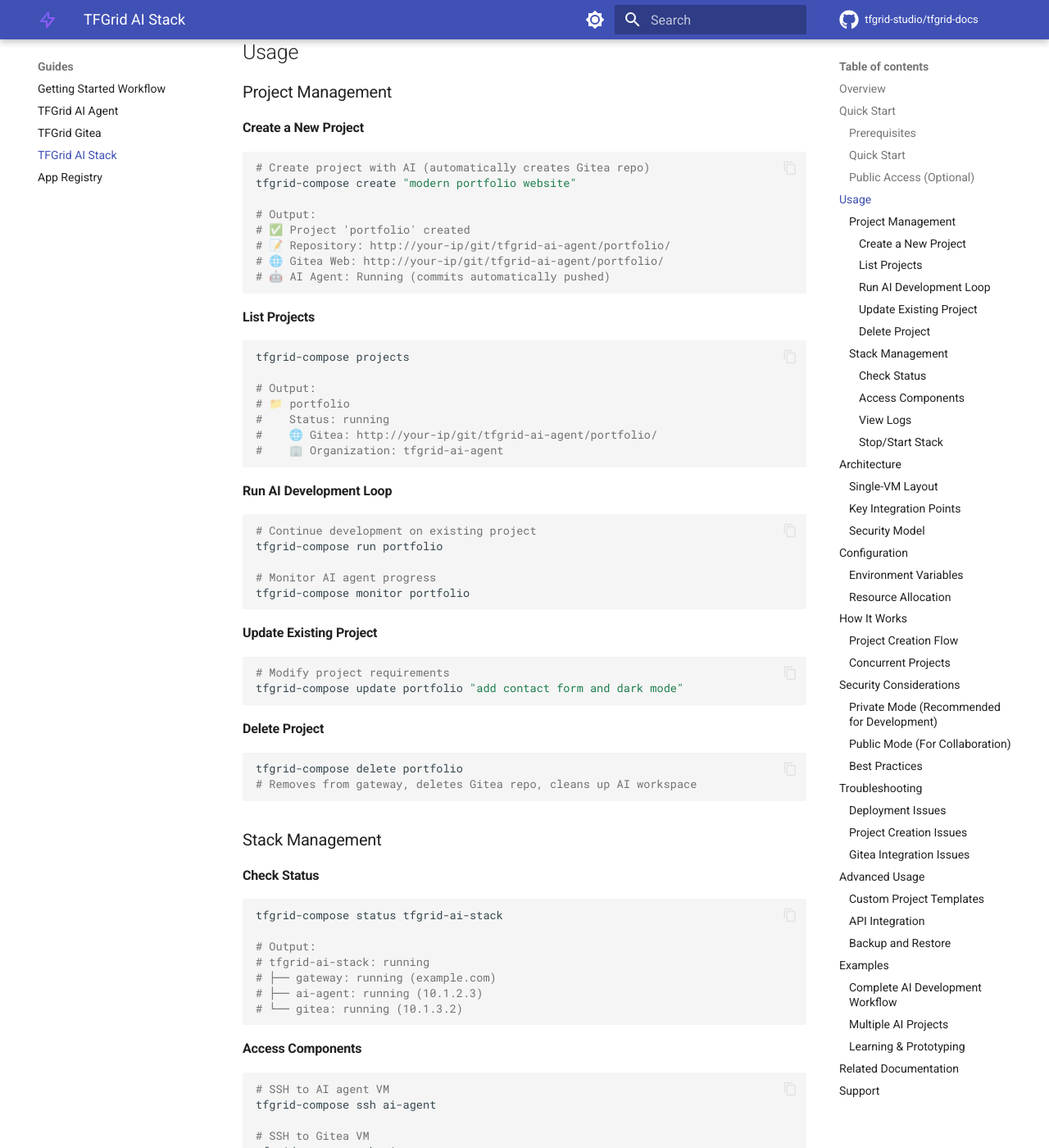
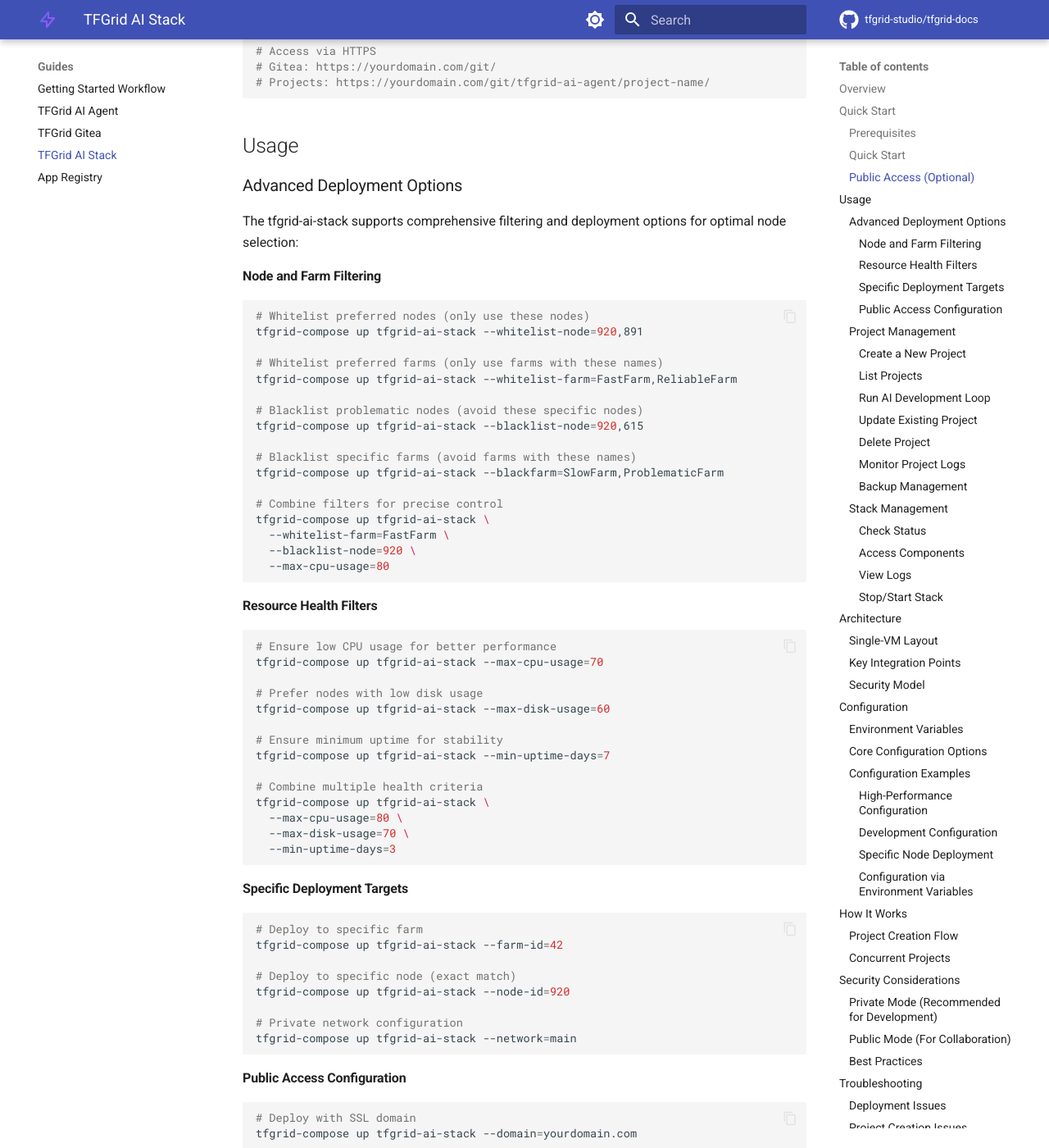
Before and after one commit to tfgrid-studio/tfgrid-docs, an MkDocs documentation site: the page built from docs/guides/tfgrid-ai-stack.md, in a window 1280 px wide and 1400 px high, scrolled down 1617 px. Shown: the whole window at 82% size. Built offline with MkDocs 1.6.1 and Material for MkDocs 9.7.7, drawn with Linux system fonts in a browser that asks for light colours; comment, search, counter and statistics services are not loaded; the version menu is left out; some of the changed text lies outside the part shown.

Commit message:
docs: Add advanced deployment options and configuration examples to TFGrid AI Stack guide

````diff
--- a/docs/guides/tfgrid-ai-stack.md
+++ b/docs/guides/tfgrid-ai-stack.md
@@ -27,8 +27,14 @@
 Deploy the complete AI development environment:
 
 ```bash
-# Deploy the stack
+# Basic deployment
 tfgrid-compose up tfgrid-ai-stack
+
+# Advanced deployment with node selection
+tfgrid-compose up tfgrid-ai-stack --whitelist-node=920 --whitelist-farm=FastFarm
+
+# Deployment with resource constraints
+tfgrid-compose up tfgrid-ai-stack --max-cpu-usage=80 --min-uptime-days=7
 
 # Authenticate with Qwen AI
 tfgrid-compose login
@@ -62,6 +68,73 @@
 ```
 
 ## Usage
+
+### Advanced Deployment Options
+
+The tfgrid-ai-stack supports comprehensive filtering and deployment options for optimal node selection:
+
+#### Node and Farm Filtering
+```bash
+# Whitelist preferred nodes (only use these nodes)
+tfgrid-compose up tfgrid-ai-stack --whitelist-node=920,891
+
+# Whitelist preferred farms (only use farms with these names)
+tfgrid-compose up tfgrid-ai-stack --whitelist-farm=FastFarm,ReliableFarm
+
+# Blacklist problematic nodes (avoid these specific nodes)
+tfgrid-compose up tfgrid-ai-stack --blacklist-node=920,615
+
+# Blacklist specific farms (avoid farms with these names)
+tfgrid-compose up tfgrid-ai-stack --blackfarm=SlowFarm,ProblematicFarm
+
+# Combine filters for precise control
+tfgrid-compose up tfgrid-ai-stack \
+  --whitelist-farm=FastFarm \
+  --blacklist-node=920 \
+  --max-cpu-usage=80
+```
+
+#### Resource Health Filters
+```bash
+# Ensure low CPU usage for better performance
+tfgrid-compose up tfgrid-ai-stack --max-cpu-usage=70
+
+# Prefer nodes with low disk usage
+tfgrid-compose up tfgrid-ai-stack --max-disk-usage=60
+
+# Ensure minimum uptime for stability
+tfgrid-compose up tfgrid-ai-stack --min-uptime-days=7
+
+# Combine multiple health criteria
+tfgrid-compose up tfgrid-ai-stack \
+  --max-cpu-usage=80 \
+  --max-disk-usage=70 \
+  --min-uptime-days=3
+```
+
+#### Specific Deployment Targets
+```bash
+# Deploy to specific farm
+tfgrid-compose up tfgrid-ai-stack --farm-id=42
+
+# Deploy to specific node (exact match)
+tfgrid-compose up tfgrid-ai-stack --node-id=920
+
+# Private network configuration
+tfgrid-compose up tfgrid-ai-stack --network=main
+```
+
+#### Public Access Configuration
+```bash
+# Deploy with SSL domain
+tfgrid-compose up tfgrid-ai-stack --domain=yourdomain.com
+
+# Force redeployment with cache refresh
+tfgrid-compose up tfgrid-ai-stack --force --refresh
+
+# Interactive node selection
+tfgrid-compose up tfgrid-ai-stack --interactive
+```
 
 ### Project Management
 
@@ -107,6 +180,29 @@
 ```bash
 tfgrid-compose delete portfolio
 # Removes from gateway, deletes Gitea repo, cleans up AI workspace
+```
+
+#### Monitor Project Logs
+```bash
+# Real-time monitoring of AI development
+tfgrid-compose monitor web-application
+
+# Output shows:
+# 🤖 AI Agent: Generating code for web-application
+# 📝 Creating repository: tfgrid-ai-agent/web-application
+# 🌐 Deploying to: http://your-ip/web-application
+# ✅ Project completed in 5m 32s
+```
+
+#### Backup Management
+```bash
+# Manual backup of all projects
+tfgrid-compose backup
+
+# Restore from backup
+tfgrid-compose restore backup-20251031.tar.gz
+
+# Shows backup status and progress
 ```
 
 ### Stack Management
@@ -213,9 +309,9 @@
 tfgrid-compose up tfgrid-ai-stack --domain example.com
 ```
 
-### Resource Allocation
+### Core Configuration Options
 
-Single-VM deployment with all components co-located:
+Comprehensive configuration available via `tfgrid-compose.yaml`:
 
 ```yaml
 # tfgrid-compose.yaml
@@ -223,6 +319,64 @@
   cpu: 8        # All components share resources
   memory: 16384 # 16GB total
   disk: 200     # 200GB storage
+
+# Security & Performance Settings
+api_rate_limit: "100r/m"        # API rate limiting (requests per minute)
+max_concurrent_projects: 10     # Maximum concurrent project creations
+
+# Backup Configuration
+backup_retention_days: 30       # Backup retention period in days
+backup_schedule: "0 2 * * *"    # Backup cron schedule (daily at 2 AM)
+
+# ThreeFold Grid Deployment
+farm_id: 0                      # Preferred farm ID (0 for auto-selection)
+node_id: 0                      # Specific node ID (0 for auto-selection)
+
+# Network Configuration
+private_network_cidr: "10.1.1.0/24"  # Private network CIDR
+
+# SSL Configuration
+ssl_email: your-email@example.com    # Let's Encrypt email for SSL
+domain: yourdomain.com               # Domain for SSL (optional)
+```
+
+### Configuration Examples
+
+#### High-Performance Configuration
+```yaml
+# For production environments
+api_rate_limit: "200r/m"
+max_concurrent_projects: 20
+backup_retention_days: 90
+backup_schedule: "0 1 * * *"  # Daily at 1 AM
+```
+
+#### Development Configuration
+```yaml
+# For development and testing
+api_rate_limit: "50r/m"
+max_concurrent_projects: 5
+backup_retention_days: 7
+backup_schedule: "0 3 * * 0"  # Weekly on Sunday at 3 AM
+```
+
+#### Specific Node Deployment
+```yaml
+# Deploy to specific farm and node
+farm_id: 42
+node_id: 920
+private_network_cidr: "10.1.1.0/24"
+```
+
+#### Configuration via Environment Variables
+```bash
+# Set via export before deployment
+export TFGRID_AI_STACK_API_RATE_LIMIT="150r/m"
+export TFGRID_AI_STACK_MAX_CONCURRENT_PROJECTS=15
+export TFGRID_AI_STACK_BACKUP_RETENTION_DAYS=45
+
+# Deploy with custom configuration
+tfgrid-compose up tfgrid-ai-stack
 ```
 
 ## How It Works
````
